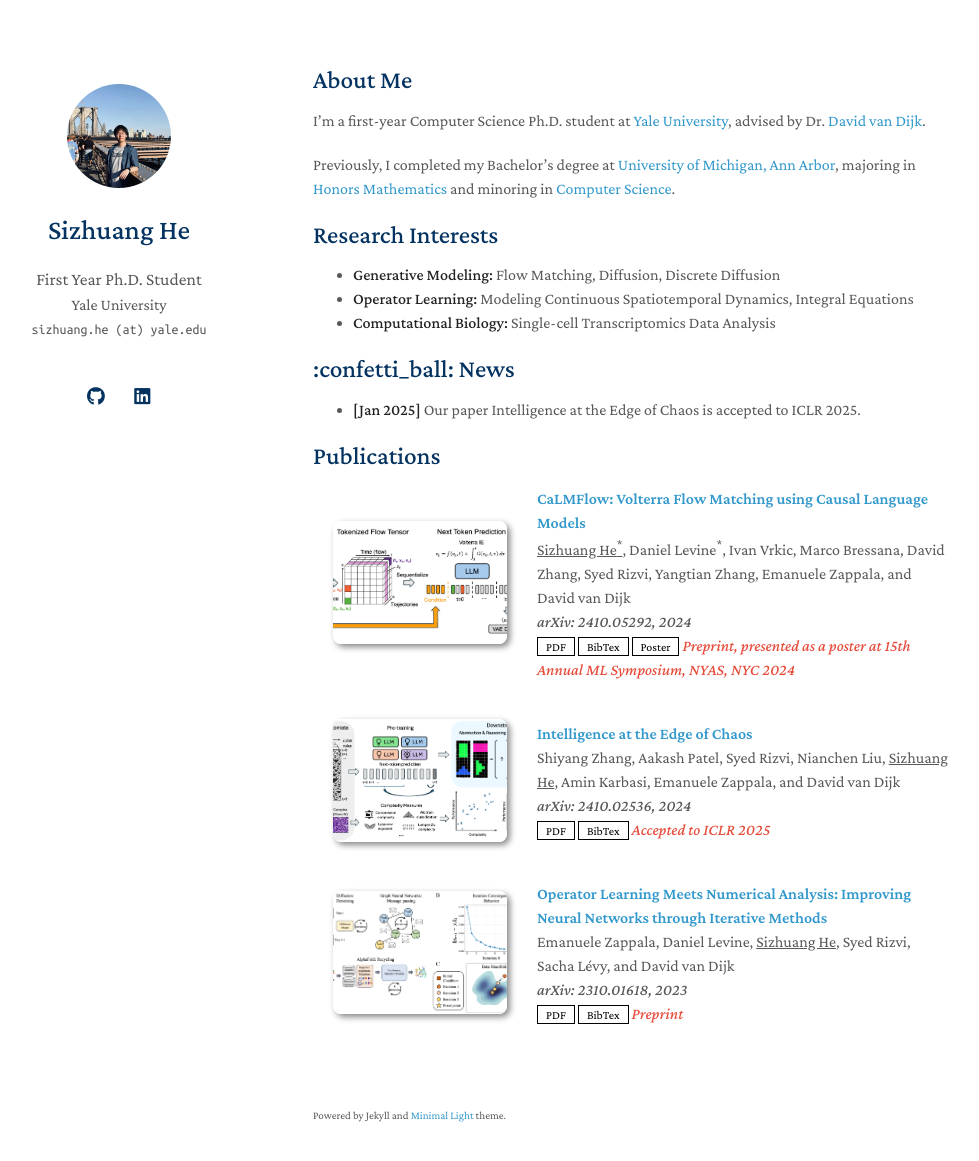
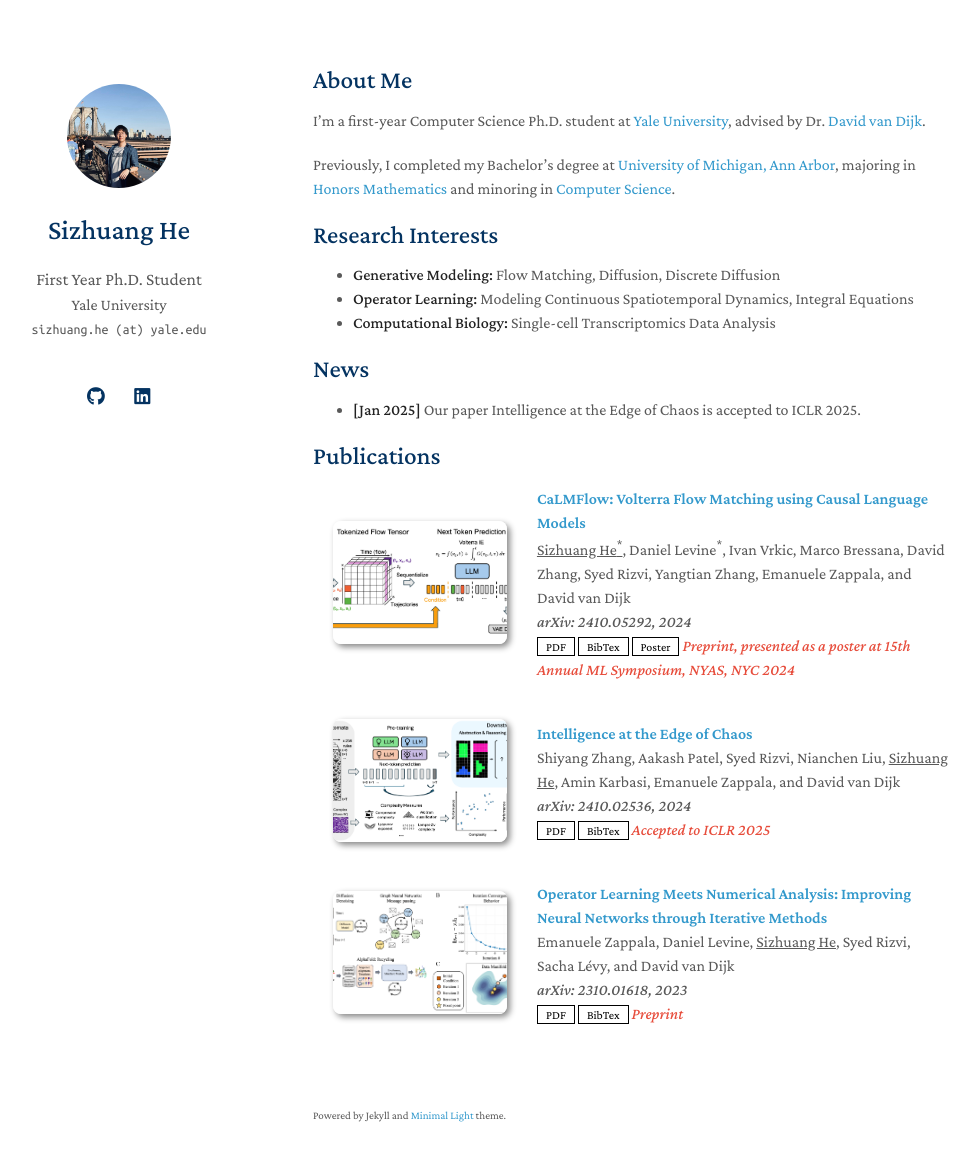
Before and after one commit to SizhuangHe/sizhuanghe.github.io, a Jekyll site: the page built from index.md, in a window 1280 px wide and 1196 px high. Shown: the top 1161 px of the window, without its empty margins (157-1136 px from the left). Built offline with Jekyll 4.4.1, drawn with Linux system fonts in a browser that asks for light colours; a style sheet for code colours, icons or effects is not loaded; our own code applies the rules of GitHub Pages for plain Markdown files; some of the changed lines change nothing that is shown.

Commit message:
Update index.md, removed emoji

```diff
--- a/index.md
+++ b/index.md
@@ -15,7 +15,7 @@ Previously, I completed my Bachelor's degree at [University of Michigan, Ann Arb
 - **Computational Biology:** Single-cell Transcriptomics Data Analysis
 
 
-## :confetti_ball: News
+## News
 
 - **[Jan 2025]** Our paper Intelligence at the Edge of Chaos is accepted to ICLR 2025.
 
```
